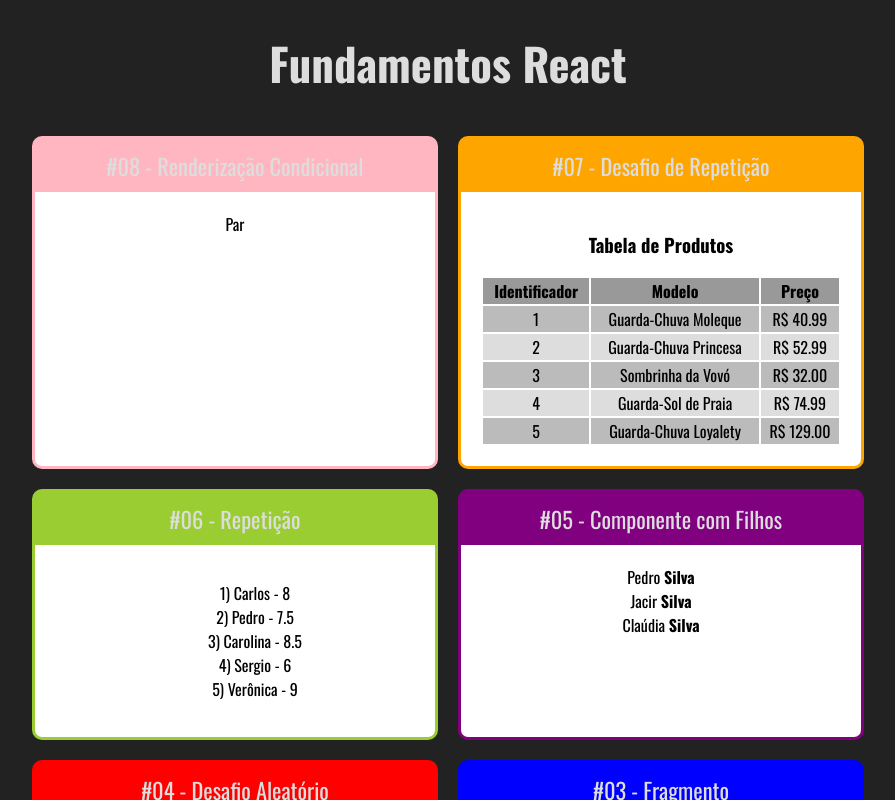
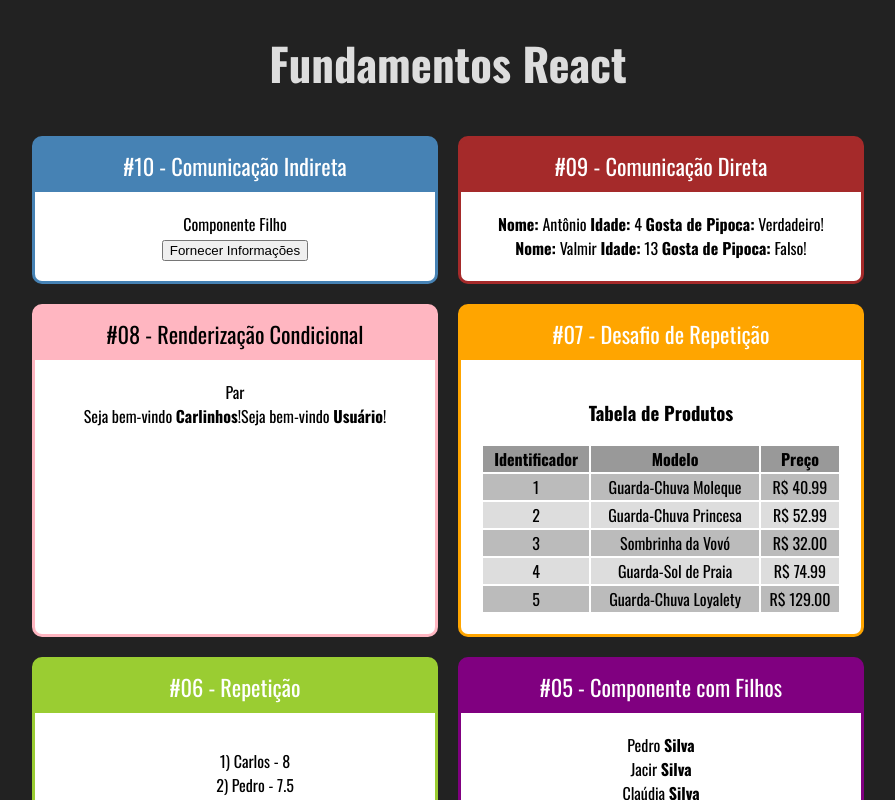
Before and after one commit to BrauUu/cource-react-fundaments, a React (Create React App) app: page / in a window 1280 px wide. Shown: the top 800 px of the page, without its empty margins (192-1087 px from the left). Built offline with nearby package versions, Linux system fonts and the light colour scheme.

Commit message:
more 3  classes

```diff
--- a/src/App.jsx
+++ b/src/App.jsx
@@ -10,6 +10,9 @@ import FamilyMember from './components/basics/FamilyMember';
 import ListStudents from './components/repeat/ListStudents';
 import ProductsTable from './components/repeat/ProductsTable';
 import EvenOrOdd from './components/condition/EvenOrOdd';
+import UserInfo from './components/condition/UserInfo';
+import DirectFather from './components/comunication/direct/Father'
+import IndirectFather from './components/comunication/indirect/Father'
 
 import './App.css'
 
@@ -17,8 +20,15 @@ export default _ =>
   <div className="App">
     <h1>Fundamentos React</h1>
     <div className="Cards">
-      <Card title="#08 - Renderização Condicional" backgroundColor="lightpink">
-        <EvenOrOdd number={4}></EvenOrOdd>
+    <Card title="#10 - Comunicação Indireta" backgroundColor="steelblue">
+        <IndirectFather/>
+      </Card>
+      <Card title="#09 - Comunicação Direta" backgroundColor="brown">
+        <DirectFather/>
+      </Card>
+      <Card title="#08 - Renderização Condicional" backgroundColor="lightpink" color="black">
+        <EvenOrOdd number={4}/>
+        <UserInfo name="Carlinhos"/>
       </Card>
       <Card title="#07 - Desafio de Repetição" backgroundColor="orange">
         <ProductsTable />
--- /dev/null
+++ b/src/components/comunication/direct/Child.jsx
@@ -0,0 +1,11 @@
+import React from "react";
+
+export default props => {
+    return(
+        <div>
+            <span><strong>Nome:</strong> {props.name} </span>
+            <span><strong>Idade:</strong> {props.age} </span>
+            <span><strong>Gosta de Pipoca:</strong> {props.likePopcorn ? 'Verdadeiro' : 'Falso'}!</span>
+        </div>
+    )
+}
--- /dev/null
+++ b/src/components/comunication/direct/Father.jsx
@@ -0,0 +1,12 @@
+import React from "react";
+
+import Child from './Child'
+
+export default props => {
+    return(
+        <div>
+            <Child name="Antônio" age={4} likePopcorn={true}/>
+            <Child name="Valmir" age={13} likePopcorn={false}/>
+        </div>
+    )
+}
--- /dev/null
+++ b/src/components/comunication/indirect/Child.jsx
@@ -0,0 +1,17 @@
+import React from "react";
+
+export default props => {
+    return(
+        <div>
+           <div>Componente Filho</div>
+           <button onClick={
+                 () => {
+                    props.onClick('Leandro', 37, true)
+                }
+            }
+            >
+                Fornecer Informações
+            </button>
+        </div>
+    )
+}
--- /dev/null
+++ b/src/components/comunication/indirect/Father.jsx
@@ -0,0 +1,16 @@
+import React from "react";
+
+import Child from './Child'
+
+export default props => {
+
+    function getInformations(name, age, likePopcorn){
+        console.log(name, age, likePopcorn)
+    }
+
+    return(
+        <div>
+            <Child onClick={getInformations}/>
+        </div>
+    )
+}
--- /dev/null
+++ b/src/components/condition/If.js
@@ -0,0 +1,27 @@
+
+
+
+function If (props) {
+
+    const elseChild = props.children.filter(child => {
+        return child.type && child.type.name === 'Else'
+    })[0]
+
+    const ifChild = props.children.filter(child => {
+        return child != elseChild
+    })
+
+    if(props.test)
+        return ifChild;
+    else
+        return elseChild;
+}
+
+function Else (props) {
+    return props.children;
+}
+
+module.exports = {
+    If,
+    Else
+}
--- /dev/null
+++ b/src/components/condition/UserInfo.jsx
@@ -0,0 +1,19 @@
+import React from "react";
+
+import {If, Else} from './If'
+
+export default props => {
+
+    const name = props.name
+
+    return (
+        <div>
+            <If test={name}>
+                Seja bem-vindo <strong>{name}</strong>!
+                <Else>
+                    Seja bem-vindo <strong>Usuário</strong>!
+                </Else>
+            </If>
+        </div>
+    )
+}
--- a/src/components/layout/Card.jsx
+++ b/src/components/layout/Card.jsx
@@ -5,10 +5,12 @@ import './Card.css'
 export default (props) => {
 
   const backgroundColor = props.backgroundColor || 'black'
+  const color = props.color || 'white'
 
   const style = {
     'backgroundColor': backgroundColor,
-    'borderColor': backgroundColor
+    'borderColor': backgroundColor,
+    'color': color
   }
 
   return (
```
Also changed, not shown: 1 other file (tests, documents, lock files or other folders).
